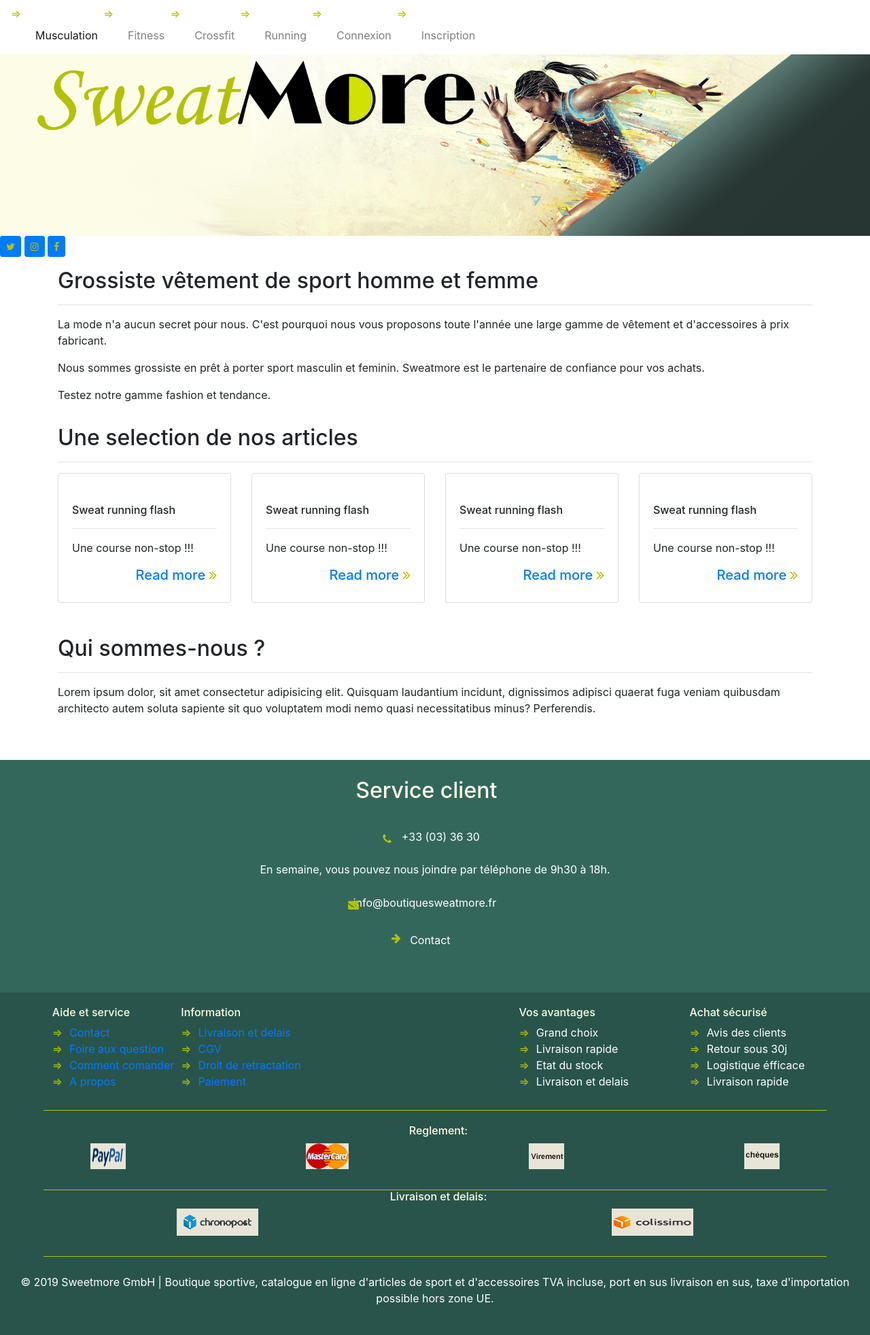
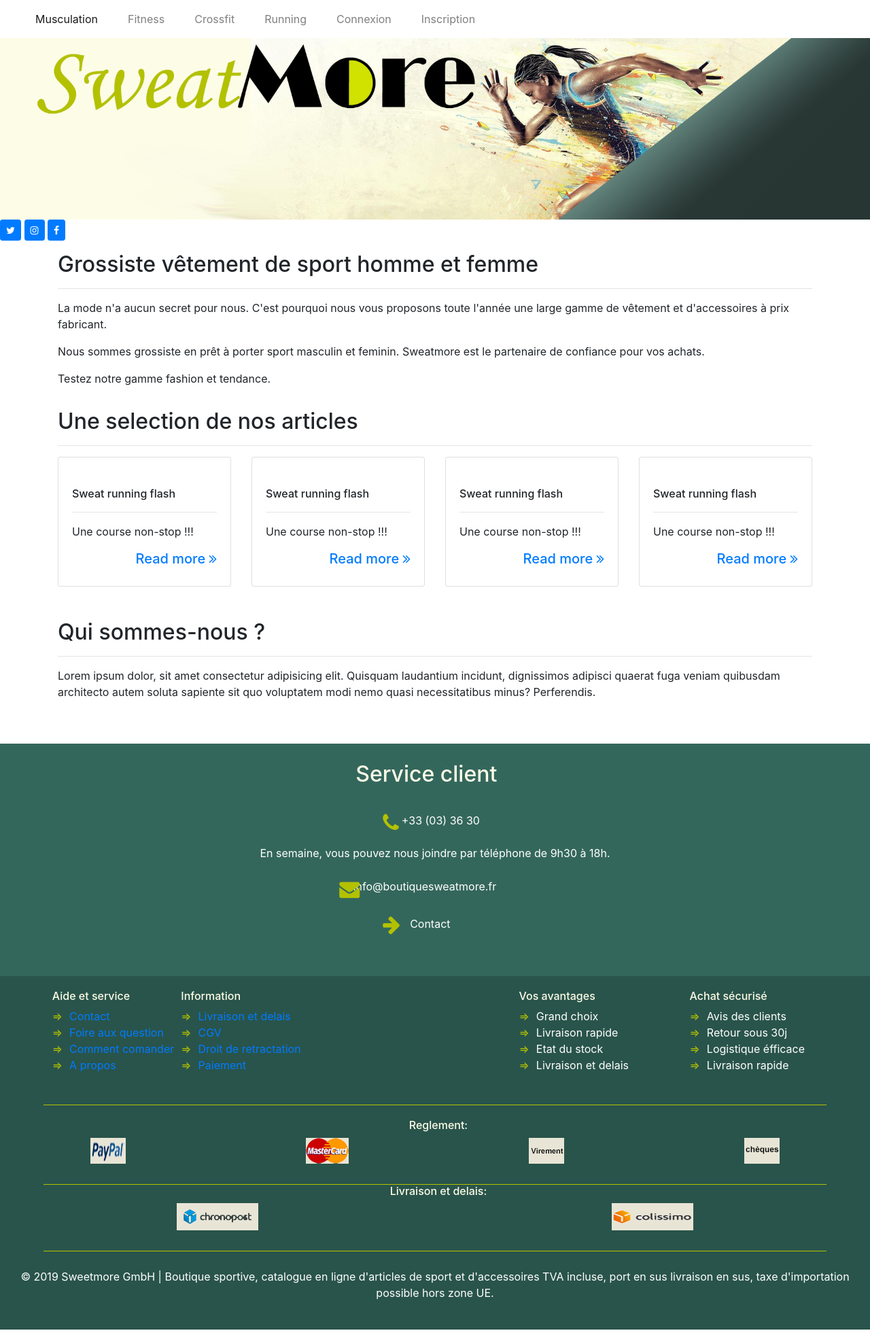
Before and after one commit to cducrocq/sweatmore, a PHP site: page / in a window 1280 px wide. Shown: the whole page at 68% size. Run offline with PHP 8.4, Linux system fonts and the light colour scheme; some libraries are stand-ins or nearby versions.

Commit message:
footer version finale !

```diff
--- a/footer.php
+++ b/footer.php
@@ -1,14 +1,4 @@
-<!DOCTYPE html>
-<html lang="fr">
-<head>
-    <meta charset="UTF-8">
-    <meta name="viewport" content="width=device-width, initial-scale=1.0">
-    <meta http-equiv="X-UA-Compatible" content="ie=edge">
-    <link rel="stylesheet" href="css/style.css">
-    <link rel="stylesheet" href="https://stackpath.bootstrapcdn.com/font-awesome/4.7.0/css/font-awesome.min.css">
-    <title>Document</title>
-</head>
-<body>
+
     <footer>
     <div id="hautFooter">
         <h2 id="servClient">Service client</h2>
@@ -26,17 +16,21 @@
             <div id=aideInfo>
                 <div id="aideServ">
                     <h2 id="aideService">Aide et service</h2>
+                    <ul>
                         <li><a href="index.php?contact"> Contact</a></li>
                         <li><a href="index.php?index.php?faq"> Foire aux question</a></li>
                         <li><a href="index.php?comment-commander"> Comment comander</a></li>
                         <li><a href="index.php?about"> A propos</a></li>
+                    </ul>
                 </div>
                 <div id="info1" >
                     <h2 id="info"><a>Information</a></h2>
+                    <ul>
                         <li><a href="index.php?comment-commander"> Livraison et delais</a></li>
                         <li><a href="index.php?cgv"> CGV</a></li>
                         <li><a href="index.php?comment-commander#droit-retractation"> Droit de retractation</a></li>
                         <li><a href="index.php?comment-commander"> Paiement</a></li>
+                    </ul>
                 </div>
 
             </div>
@@ -91,4 +85,3 @@
     </footer>
     <script src="https://stackpath.bootstrapcdn.com/bootstrap/4.3.1/js/bootstrap.min.js" integrity="sha384-JjSmVgyd0p3pXB1rRibZUAYoIIy6OrQ6VrjIEaFf/nJGzIxFDsf4x0xIM+B07jRM" crossorigin="anonymous"></script>
 </body>
-</html>
--- a/public/css/style.css
+++ b/public/css/style.css
@@ -22,7 +22,7 @@ li {
 
 }
 
-li::before {
+footer li::before {
  content: "=>";
  display: inline-block;
  margin-left: -28px;
@@ -30,8 +30,8 @@ li::before {
  color:#b3c100;
     }
 
-.fa{
-        color:#b3c100;
+footer .fa{
+color:#b3c100;
 }
 #hr1{
     border-top:1px solid #b3c100;
@@ -173,14 +173,14 @@ color:#fdfce7;
 margin-right:50px;
 margin-top:0%;
 }
-.fa{
+footer .fa{
     color:#b3c100;
     font-size:30px;
 }
 .fa-phone{
     position:absolute;
     left:44%;
-    top:31.5%;
+    top:29.5%;
 }
 #numéroTel{
     margin-top:3%;
@@ -197,8 +197,8 @@ margin-top:0%;
 }
 .fa-envelope{
     position:absolute;
-    left:40%;
-    top:60%;
+    left:39%;
+    top:58%;
 }
 #contactFooter{
     margin-top:2.5%;
@@ -207,8 +207,8 @@ margin-top:0%;
 }
 .fa-arrow-right{
     position:absolute;
-    left:45%;
-    bottom:21%;
+    left:44%;
+    bottom:18%;
 }
 
 #aideInfo{
```
Lines whose indentation alone changed are shown as unchanged.
